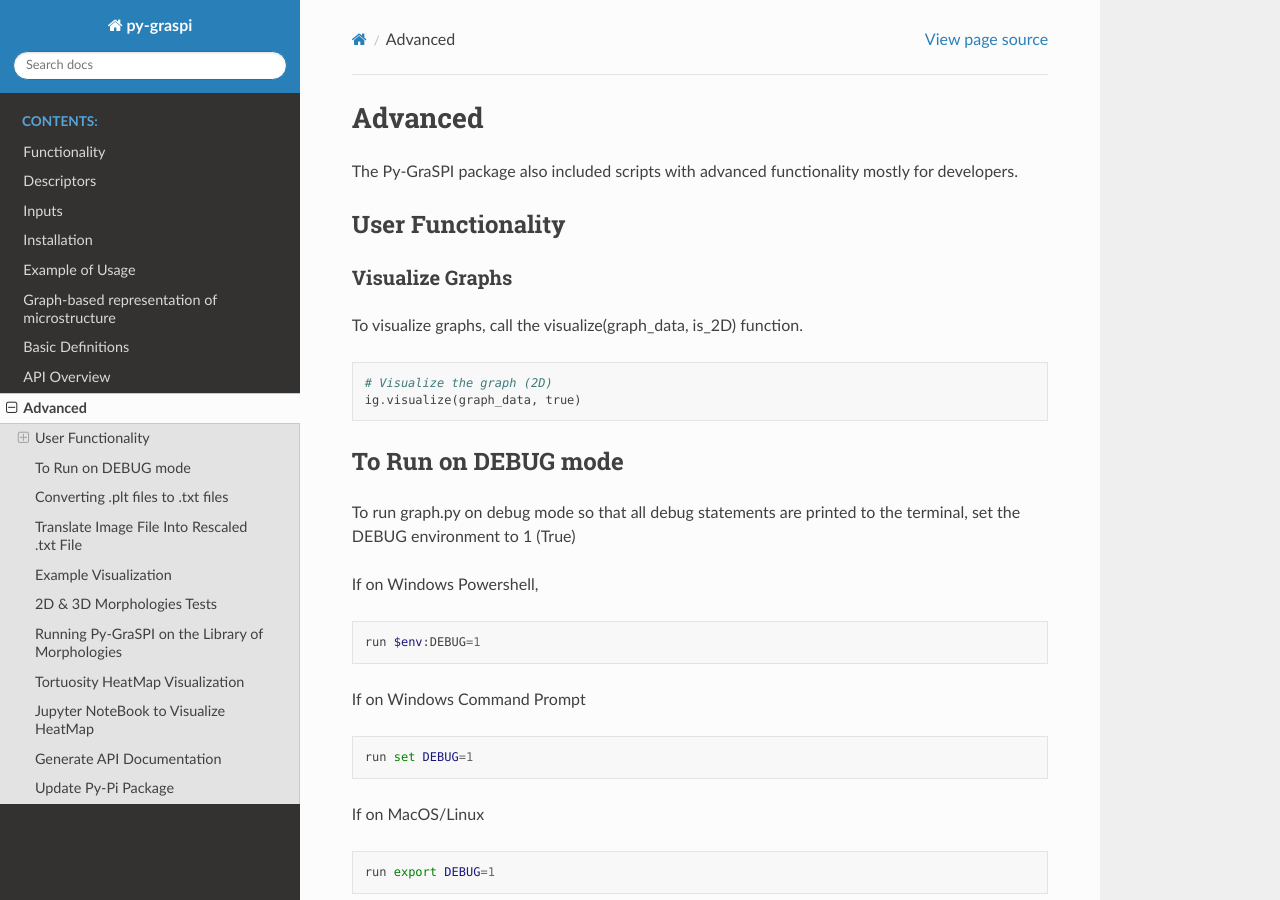
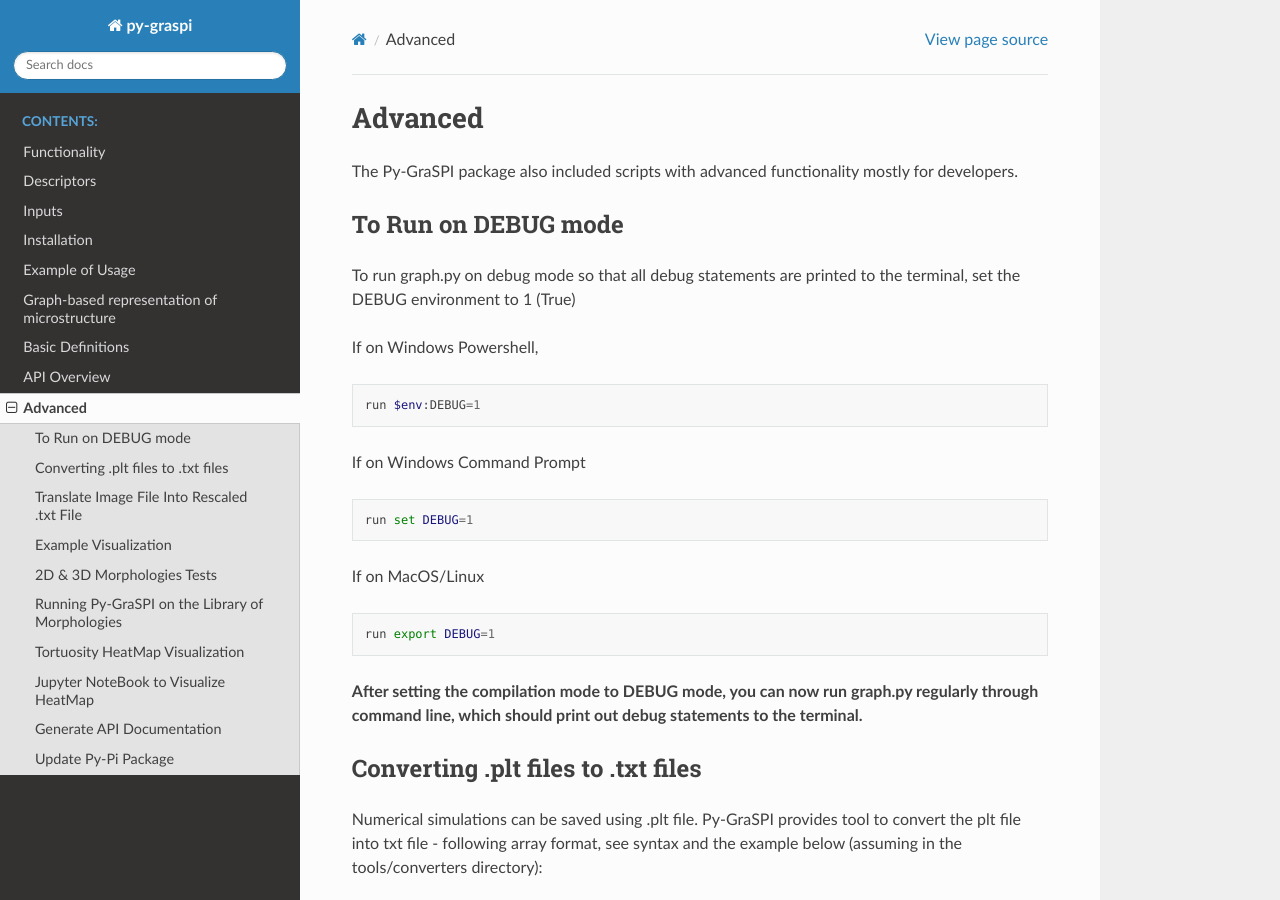
Before and after one commit to owodolab/py-graspi, a Sphinx documentation site: the page built from docs/source/advanced.rst, in a window 1280 px wide and 900 px high. Built offline with Sphinx 7.4.7 and the Read the Docs theme 3.1.0, drawn with Linux system fonts in a browser that asks for light colours.

Commit message:
updated documentation to reflect changes in repo

```diff
--- a/docs/source/advanced.rst
+++ b/docs/source/advanced.rst
@@ -4,19 +4,6 @@
 Advanced
 ==============================================
 The Py-GraSPI package also included scripts with advanced functionality mostly for developers.
-
-User Functionality
-==================
-
-Visualize Graphs
-~~~~~~~~~~~~~~~~
-
-To visualize graphs, call the visualize(graph_data, is_2D) function.
-
-.. code-block:: python
-
-    # Visualize the graph (2D)
-    ig.visualize(graph_data, true)
 
 To Run on DEBUG mode
 =====================
```
